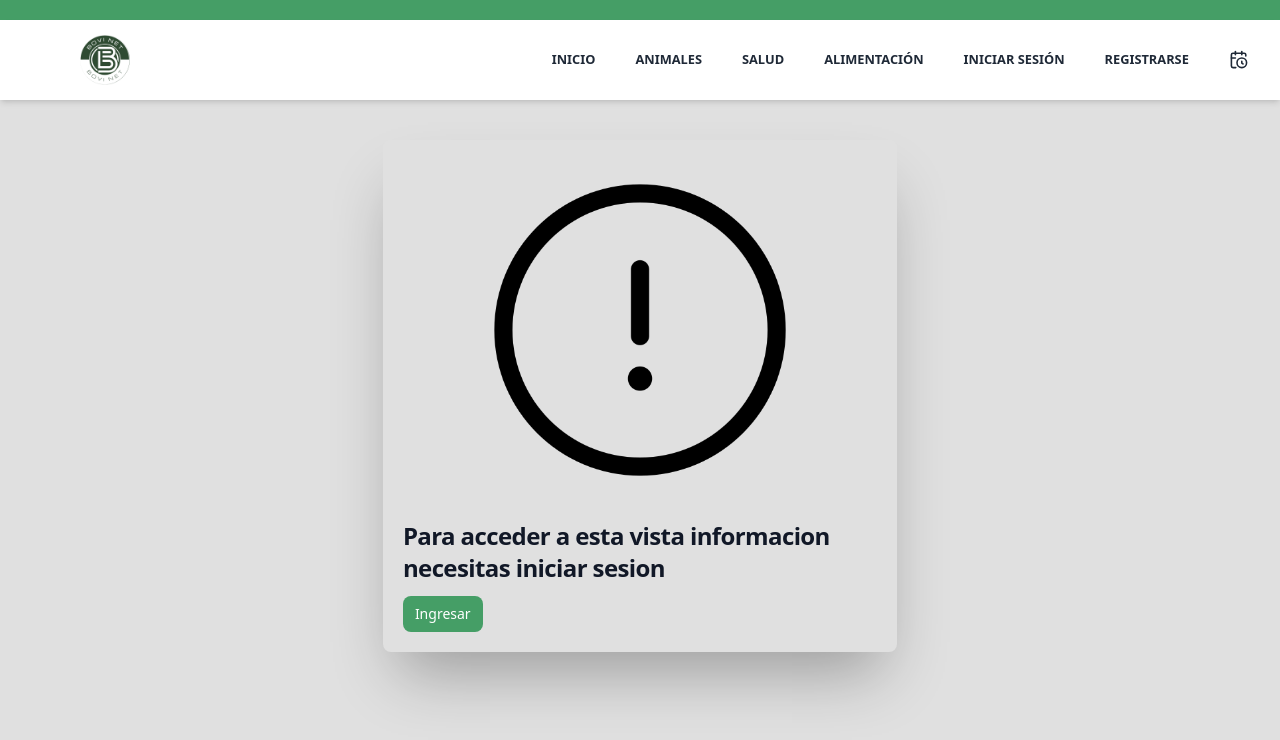
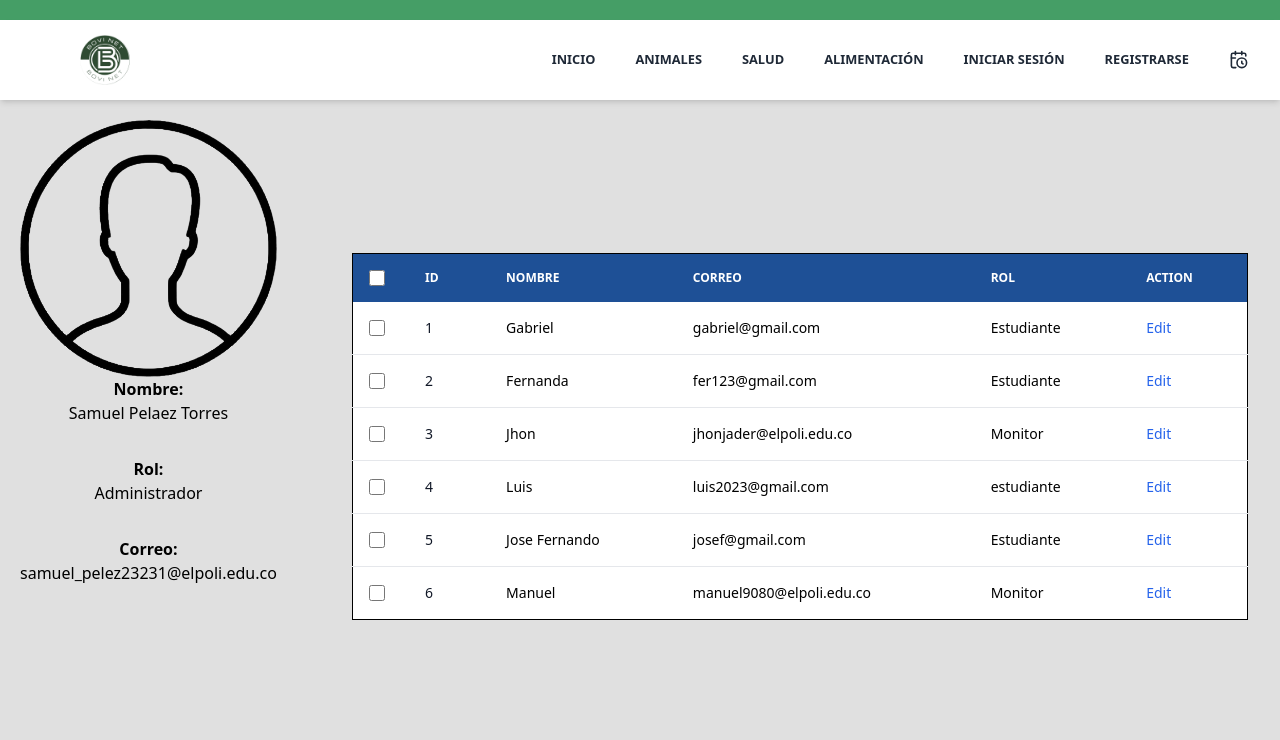
Before and after one commit to SamuelPelaezz131/ProyectAnimals, a React (Vite) app in the folder Client/: page /animals in a window 1280 px wide. Shown: the top 740 px of the page. Built offline with nearby package versions, Linux system fonts and the light colour scheme; what @midudev/tailwind-animations would draw is missing.

Commit message:
Advance code commit

```diff
--- a/Client/src/pages/admin/admin.jsx
+++ b/Client/src/pages/admin/admin.jsx
@@ -1,9 +1,9 @@
 import React from 'react'
 
-function Admin() {
+function admin() {
   return (
-    <div>Hola</div>
+    <div>admin</div>
   )
 }
 
-export default Admin
+export default admin
--- a/Client/src/pages/animals/animals.jsx
+++ b/Client/src/pages/animals/animals.jsx
@@ -1,26 +1,215 @@
 import React from 'react'
-import Error from "../../assets/img/ImgError.jpg"
+import Profile from "../../assets/img/ImgProfile.png"
+
 
 function Animales() {
   return (
-    <div className='primary w-full flex flex-col  items-center  mt-10  '>
-      <div className="container1 flex flex-wrap justify-center ">
-        <div class="max-w-[70%] h-auto rounded-lg shadow-3xl">
-          <div class="p-5">
-            <div className='flex justify-center'>
-          <img src={Error} className=' pb-5 h-[45vh] items-center'/>
-            </div>
-            <a href="#">
-              <h5 class="mb-2 text-2xl font-bold tracking-tight text-gray-900 ">Para acceder a esta vista informacion necesitas iniciar sesion</h5>
-            </a>
-            <p class="mb-3 font-normal text-gray-700 dark:text-gray-400"></p>
-            <a href="/log" class="inline-flex items-center px-3 py-2 text-sm font-medium text-center text-white bg-[#459E66] rounded-lg">
-            Ingresar
-            </a>
-          </div>
-        </div>
+
+    <div className=" w-full flex rounded-lg">
+    <div className="profiles w-[20%] h-[79vh] m-5 flex">
+      <div className=' infoProfile flex flex-col items-center'>
+      <img src={Profile} alt="" className=' rounded-sm justify-center' />
+        <p className=' text-center pb-8'><b>Nombre:</b> <br />Samuel Pelaez Torres</p>
+        <p className=' text-center pb-8'><b>Rol:</b> <br />Administrador</p>
+        <p className=' text-center pb-8'><b>Correo:</b> <br />samuel_pelez23231@elpoli.edu.co</p>
       </div>
     </div>
+
+<div class=" flex  items-center w-[70%] ml-14   ">
+    <table class="w-full text-sm text-left text-white border-[1px] border-black  ">
+        <thead class="text-xs  uppercase bg-[#1e5096] text-white">
+            <tr>
+                <th scope="col" class="p-4">
+                    <div class="flex items-center">
+                        <input id="checkbox-all" type="checkbox" class="w-4 h-4 text-blue-600
+                         bg-gray-100 border-gray-300 rounded focus:ring-blue-500 dark:focus:ring-blue-600
+                          dark:ring-offset-gray-800 dark:focus:ring-offset-gray-800 focus:ring-2 dark:bg-gray-700
+                           dark:border-gray-600" />
+                        <label for="checkbox-all" class="sr-only">checkbox</label>
+                    </div>
+                </th>
+                <th scope="col" class="px-6 py-3">
+                    ID
+                </th>
+                <th scope="col" class="px-6 py-3">
+                    NOMBRE
+                </th>
+                <th scope="col" class="px-6 py-3">
+                    CORREO
+                </th>
+                <th scope="col" class="px-6 py-3">
+                    ROL
+                </th>
+                <th scope="col" class="px-6 py-3">
+                    Action
+                </th>
+            </tr>
+        </thead>
+        <tbody>
+            <tr class="bg-white border-b  dark:border-gray-700 hover:bg-gray-50 text-black">
+                <td class="w-4 p-4">
+                    <div class="flex items-center">
+                        <input  id="checkbox-table-1" type="checkbox" class="w-4 h-4
+                         text-blue-600 bg-gray-100 border-gray-300 rounded focus:ring-blue-500
+                          dark:focus:ring-blue-600
+                           focus:ring-2" />
+                        <label for="checkbox-table-1" class="sr-only">checkbox</label>
+                    </div>
+                </td>
+                <th scope="row" class="px-6 py-4 font-medium text-gray-900 whitespace-nowrap ">
+                    1
+                </th>
+                <td class="px-6 py-4">
+                   Gabriel
+                </td>
+                <td class="px-6 py-4">
+                    gabriel@gmail.com
+                </td>
+                <td class="px-6 py-4">
+                    Estudiante
+                </td>
+                <td class="px-6 py-4">
+                    <a href="#" class="font-medium text-blue-600 dark:text-blue-500 hover:underline">Edit</a>
+                </td>
+            </tr>
+            <tr class="bg-white border-b text-black dark:border-gray-700 hover:bg-gray-50 ">
+                <td class="w-4 p-4">
+                    <div class="flex items-center">
+                         <input id="checkbox-table-2" type="checkbox" class="w-4 h-4 text-blue-600 bg-gray-100 border-gray-300 rounded
+                          focus:ring-blue-500 dark:focus:ring-blue-600
+                         dark:ring-offset-gray-800 dark:focus:ring-offset-gray-800 focus:ring-2
+                          dark:bg-gray-700 dark:border-gray-600" />
+                        <label for="checkbox-table-2" class="sr-only">checkbox</label>
+                    </div>
+                </td>
+                <th scope="row" class="px-6 py-4 font-medium text-gray-900 whitespace-nowrap ">
+                    2
+                </th>
+                <td class="px-6 py-4">
+                    Fernanda
+                </td>
+                <td class="px-6 py-4">
+                    fer123@gmail.com
+                </td>
+                <td class="px-6 py-4">
+                    Estudiante
+                </td>
+                <td class="px-6 py-4">
+                    <a href="#" class="font-medium text-blue-600 dark:text-blue-500 hover:underline">Edit</a>
+                </td>
+            </tr>
+            <tr class="bg-white border-b text-black dark:border-gray-700 hover:bg-gray-50 ">
+                <td class="w-4 p-4">
+                    <div class="flex items-center">
+                    <input id="checkbox-table-2" type="checkbox" class="w-4 h-4 text-blue-600 bg-gray-100 border-gray-300 rounded
+                          focus:ring-blue-500 dark:focus:ring-blue-600
+                         dark:ring-offset-gray-800 dark:focus:ring-offset-gray-800 focus:ring-2
+                          dark:bg-gray-700 dark:border-gray-600" />
+                        <label for="checkbox-table-3" class="sr-only">checkbox</label>
+                    </div>
+                </td>
+                <th scope="row" class="px-6 py-4 font-medium text-gray-900 whitespace-nowrap ">
+                    3
+                </th>
+                <td class="px-6 py-4">
+                    Jhon
+                </td>
+                <td class="px-6 py-4">
+                    jhonjader@elpoli.edu.co
+                </td>
+                <td class="px-6 py-4">
+                    Monitor
+                </td>
+                <td class="px-6 py-4">
+                    <a href="#" class="font-medium text-blue-600 dark:text-blue-500 hover:underline">Edit</a>
+                </td>
+            </tr>
+            <tr class="bg-white border-b text-black dark:border-gray-700 hover:bg-gray-50 ">
+                <td class="w-4 p-4">
+                    <div class="flex items-center">
+                    <input id="checkbox-table-2" type="checkbox" class="w-4 h-4 text-blue-600 bg-gray-100 border-gray-300 rounded
+                          focus:ring-blue-500 dark:focus:ring-blue-600
+                         dark:ring-offset-gray-800 dark:focus:ring-offset-gray-800 focus:ring-2
+                          dark:bg-gray-700 dark:border-gray-600" />
+                        <label for="checkbox-table-3" class="sr-only">checkbox</label>
+                    </div>
+                </td>
+                <th scope="row" class="px-6 py-4 font-medium text-gray-900 whitespace-nowrap ">
+                    4
+                </th>
+                <td class="px-6 py-4">
+                    Luis
+                </td>
+                <td class="px-6 py-4">
+                    luis2023@gmail.com
+                </td>
+                <td class="px-6 py-4">
+                    estudiante
+                </td>
+                <td class="px-6 py-4">
+                    <a href="#" class="font-medium text-blue-600 dark:text-blue-500 hover:underline">Edit</a>
+                </td>
+            </tr>
+            <tr class="bg-white border-b text-black dark:border-gray-700 hover:bg-gray-50 ">
+                <td class="w-4 p-4">
+                    <div class="flex items-center">
+                    <input id="checkbox-table-2" type="checkbox" class="w-4 h-4 text-blue-600 bg-gray-100 border-gray-300 rounded
+                          focus:ring-blue-500 dark:focus:ring-blue-600
+                         dark:ring-offset-gray-800 dark:focus:ring-offset-gray-800 focus:ring-2
+                          dark:bg-gray-700 dark:border-gray-600" />
+                        <label for="checkbox-table-3" class="sr-only">checkbox</label>
+                    </div>
+                </td>
+                <th scope="row" class="px-6 py-4 font-medium text-gray-900 whitespace-nowrap ">
+                    5
+                </th>
+                <td class="px-6 py-4">
+                    Jose Fernando
+                </td>
+                <td class="px-6 py-4">
+                    josef@gmail.com
+                </td>
+                <td class="px-6 py-4">
+                    Estudiante
+                </td>
+                <td class="px-6 py-4">
+                    <a href="#" class="font-medium text-blue-600 dark:text-blue-500 hover:underline">Edit</a>
+                </td>
+            </tr>
+            <tr class="bg-white text-black  hover:bg-gray-50 ">
+                <td class="w-4 p-4">
+                    <div class="flex items-center">
+                    <input id="checkbox-table-2" type="checkbox" class="w-4 h-4 text-blue-600 bg-gray-100 border-gray-300 rounded
+                          focus:ring-blue-500 dark:focus:ring-blue-600
+                         dark:ring-offset-gray-800 dark:focus:ring-offset-gray-800 focus:ring-2
+                          dark:bg-gray-700 dark:border-gray-600" />
+                        <label for="checkbox-table-3" class="sr-only">checkbox</label>
+                    </div>
+                </td>
+                <th scope="row" class="px-6 py-4 font-medium text-gray-900 whitespace-nowrap ">
+                    6
+                </th>
+                <td class="px-6 py-4">
+                    Manuel
+                </td>
+                <td class="px-6 py-4">
+                    manuel9080@elpoli.edu.co
+                </td>
+                <td class="px-6 py-4">
+                    Monitor
+                </td>
+                <td class="px-6 py-4">
+                    <a href="#" class="font-medium text-blue-600 dark:text-blue-500 hover:underline">Edit</a>
+                </td>
+            </tr>
+        </tbody>
+    </table>
+</div>
+
+
+  </div>
+
+
   )
 }
 
--- a/Client/src/pages/health/health.jsx
+++ b/Client/src/pages/health/health.jsx
@@ -1,9 +1,27 @@
 import React from 'react'
+import Error from "../../assets/img/ImgError.jpg"
 
-function Health() {
+function Salud() {
   return (
-    <div>H</div>
+    <div className='primary w-full flex flex-col  items-center  mt-10  '>
+      <div className="container1 flex flex-wrap justify-center ">
+        <div class="max-w-[70%] h-auto rounded-lg shadow-3xl">
+          <div class="p-5">
+            <div className='flex justify-center'>
+          <img src={Error} className=' pb-5 h-[45vh] items-center'/>
+            </div>
+            <a href="#">
+              <h5 class="mb-2 text-2xl font-bold tracking-tight text-gray-900 ">Para acceder a esta vista informacion necesitas iniciar sesion</h5>
+            </a>
+            <p class="mb-3 font-normal text-gray-700 dark:text-gray-400"></p>
+            <a href="/log" class="inline-flex items-center px-3 py-2 text-sm font-medium text-center text-white bg-[#459E66] rounded-lg">
+            Ingresar
+            </a>
+          </div>
+        </div>
+      </div>
+    </div>
   )
 }
 
-export default Health
+export default Salud
```
Also changed, not shown: Client/src/pages/home/Home.jsx (+9 -2 lines), Client/src/assets/img/ImgProfile.png (added), Client/src/pages/health/health.css (added).
